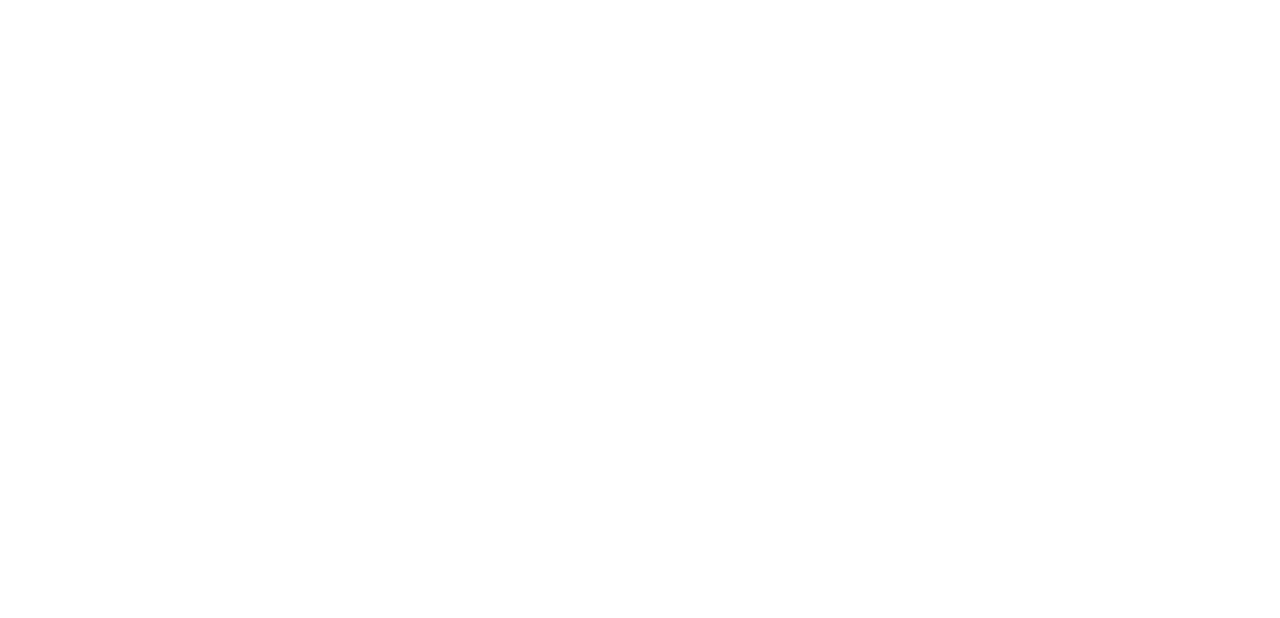
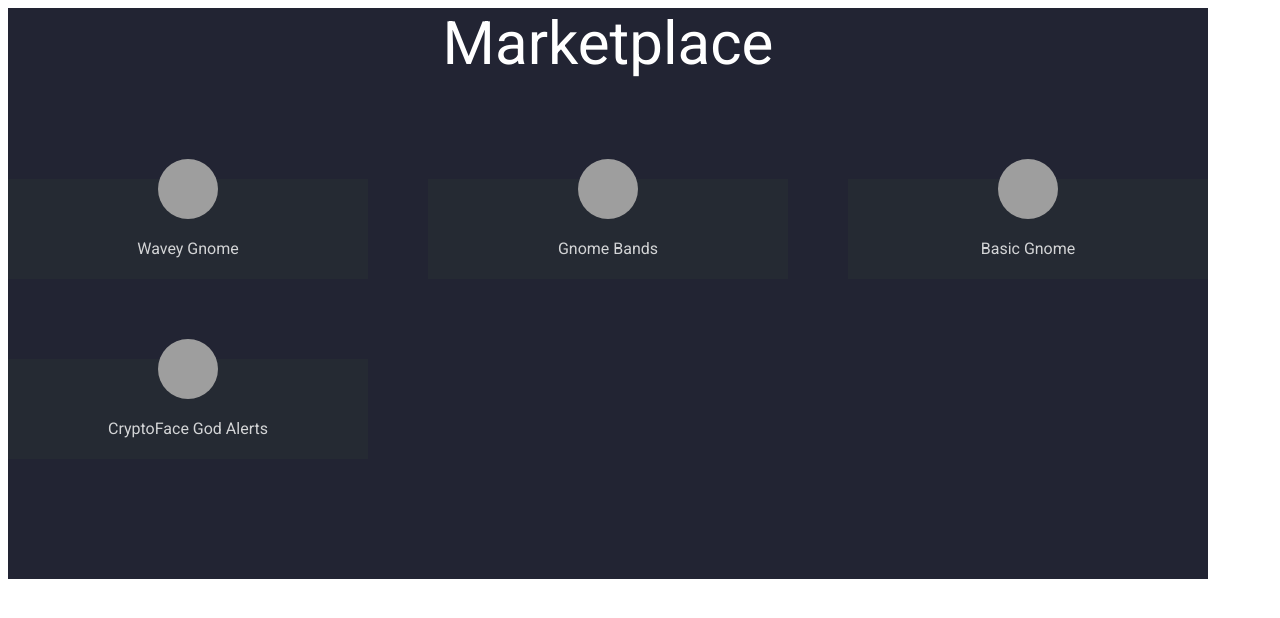
Before and after one commit to RichardLuo0506/goat-alerts, a plain HTML site: page marketplace/index.html in a window 1280 px wide. Drawn offline with nearby package versions, Linux system fonts and the light colour scheme; some packages are replaced by stand-ins of ours; files that its build step writes are made by us from their sources; grey boxes are pictures that could not be loaded.

Commit message:
test angular1

```diff
--- a/marketplace/app.js
+++ b/marketplace/app.js
@@ -3,10 +3,47 @@
 
     angular
         .module('APP', [])
-        .controller('core', core);
+        .controller('core', core)
+        .directive('backgroundSrc', backgroundSrc);
 
     core.$inject = [];
+
     function core() {
-    	var core = this;
+        var vm = this;
+
+        vm.signals = [{
+                name: 'Wavey Gnome',
+                imgUrl: 'https://images5.alphacoders.com/313/thumb-1920-313729.jpg'
+            },
+            {
+                name: 'Gnome Bands',
+                imgUrl: 'https://icdn4.digitaltrends.com/image/4771346_l-720x720.jpg'
+            }, {
+                name: 'Basic Gnome',
+                imgUrl: 'https://cdn.cryptohopper.com/images/signals/cryptognome.png'
+            }, {
+                name: 'CryptoFace God Alerts',
+                imgUrl: 'https://yt3.ggpht.com/-2DpKis4ne2c/AAAAAAAAAAI/AAAAAAAAAAA/6Qxpt_qV7HE/s288-mo-c-c0xffffffff-rj-k-no/photo.jpg',
+                subscribed: true
+            }
+        ];
+    }
+
+    function backgroundSrc() {
+        var directive = {
+            restrict: 'A',
+            link: linkFunc
+        };
+
+        return directive;
+
+        function linkFunc(scope, element, attr) {
+            attr.$observe('backgroundSrc', function(value) {
+                element.css({
+                    'background-image': 'url(' + value + ')',
+                    'background-size': 'cover'
+                });
+            });
+        }
     }
 })();
--- a/marketplace/index.html
+++ b/marketplace/index.html
@@ -8,10 +8,22 @@
     <link rel="stylesheet" href="style.css">
 </head>
 
-<body ng-app="APP" ng-controller="core as core" ng-cloak>
+<body>
+    <div id="marketplace-view" ng-app="APP" ng-controller="core as vm" ng-cloak>
+        <header>Marketplace</header>
 
+        <div class="signals-list">
+            <div class="signal-box" ng-repeat="signal in vm.signals">
+                <div class="signal-head">
+                    <div class="signal-img" background-src="{{signal.imgUrl}}"></div>
+                    <div class="signal-name">{{signal.name}}</div>
+                </div>
+                <div class="signal-body">
 
-
+                </div>
+            </div>
+        </div>
+    </div>
     </script>
     <!-- jQuery -->
     <script src="https://cdnjs.cloudflare.com/ajax/libs/jquery/2.2.4/jquery.min.js"></script>
--- a/marketplace/style.sass
+++ b/marketplace/style.sass
@@ -1,2 +1,62 @@
-body
-	display: none
+@import url(https://fonts.googleapis.com/css?family=Roboto:300,400,700)
+
+#marketplace-view
+	-webkit-box-sizing: border-box
+	-moz-box-sizing: border-box
+	-o-box-sizing: border-box
+	-ms-box-sizing: border-box
+	box-sizing: border-box
+	font-family: sans-serif
+	-webkit-text-size-adjust: 100%
+	-ms-text-size-adjust: 100%
+
+#marketplace-view *, #marketplace-view *:before, #marketplace-view *:after
+	-webkit-box-sizing: inherit
+	-moz-box-sizing: inherit
+	-o-box-sizing: inherit
+	-ms-box-sizing: inherit
+	box-sizing: inherit
+
+#marketplace-view
+	font-family: "Roboto", sans-serif
+	height: 100%
+	max-width: 1200px
+	padding: 0
+	margin: 0
+	background: #222433
+	color: rgba(255, 255, 255, 0.8)
+
+	header
+		color: white
+		text-align: center
+		font-size: 60px
+
+	.signals-list
+		display: flex
+		justify-content: space-between
+		flex-wrap: wrap
+		padding: 100px 0 40px
+
+		.signal-box
+			position: relative
+			flex: 0 0 30%
+			background: #252a33
+			margin-bottom: 80px
+
+			.signal-head
+				padding: 60px 30px 10px
+				height: 100px
+
+				.signal-img
+					position: absolute
+					top: -20px
+					left: calc(50% - 30px)
+					border-radius: 50%
+					width: 60px
+					height: 60px
+					background: white
+
+				.signal-name
+					text-align: center
+
+			.signal-body
```
Also changed, not shown: marketplace/build.html (added, +144 -0 lines), marketplace/style.css (added), 2 other files.
